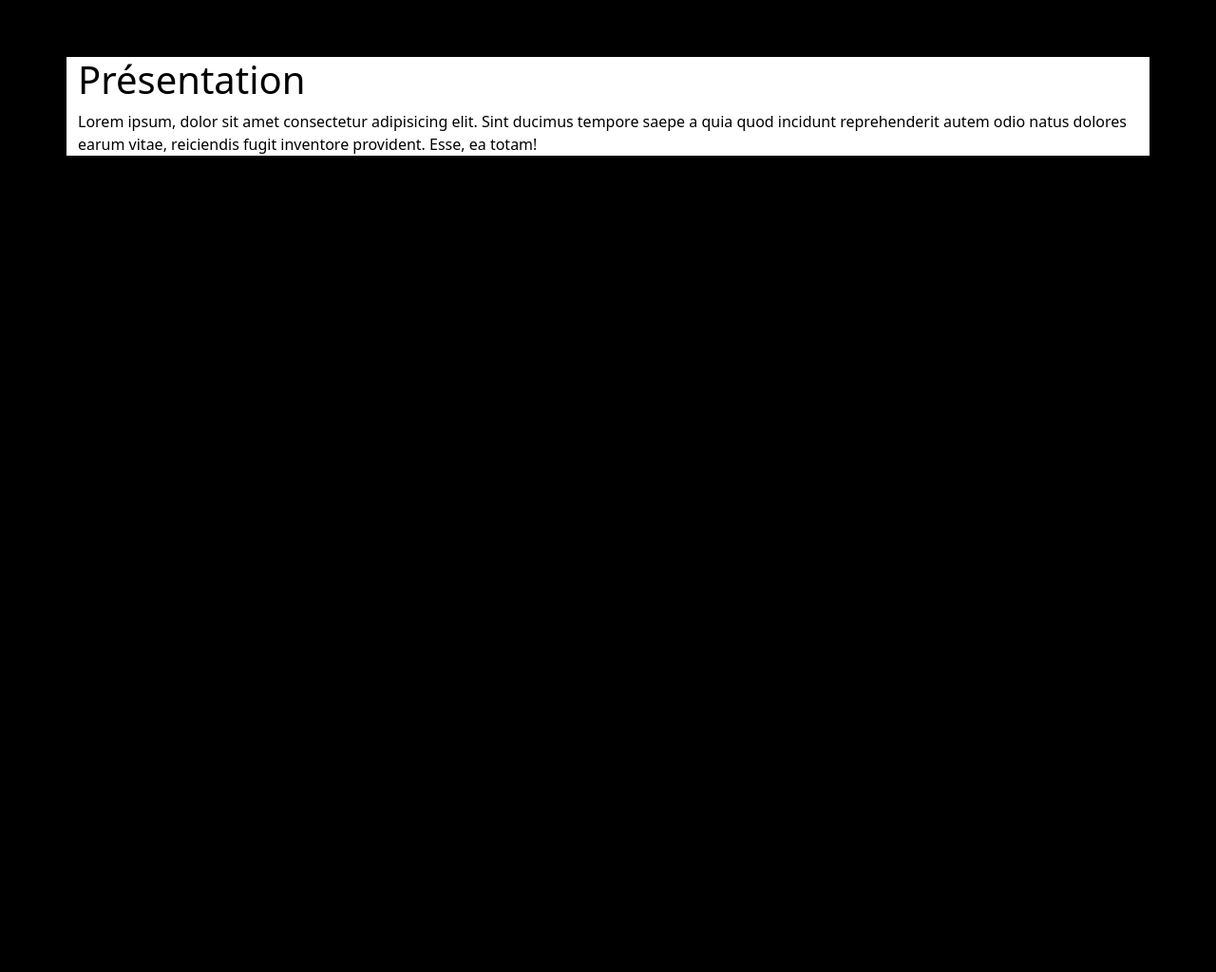
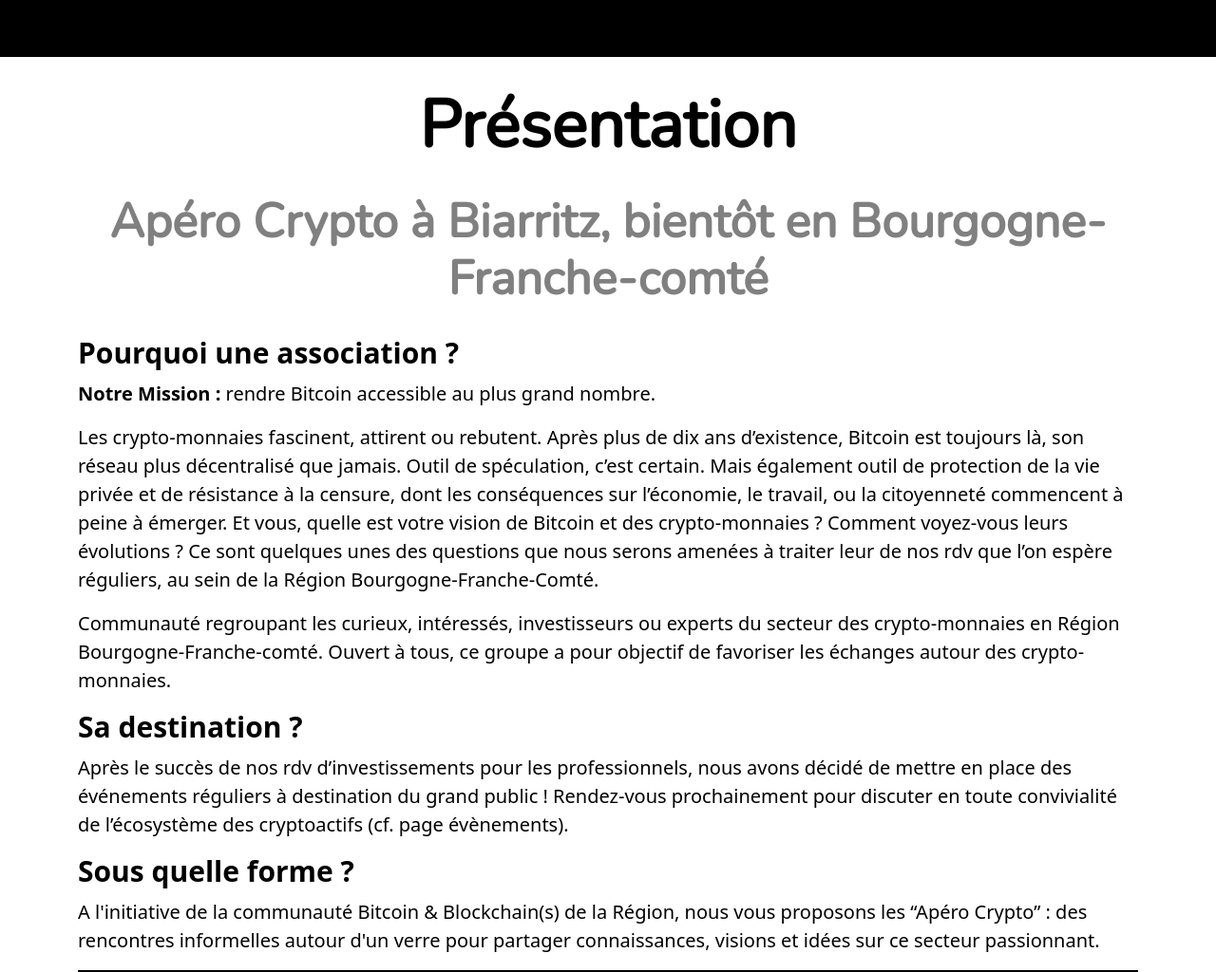
Before and after one commit to LeoHgn/SITEMUGI, a plain HTML site: page index.html in a window 1280 px wide. Shown: the part 1140-2164 px from the top of the page at 95% size. Before the commit the page ends 1320 px from the top, so only its background shows below. Drawn offline with nearby package versions, Linux system fonts and the light colour scheme.

Commit message:
Ajout de la première section de texte, essai d'une fonction pour garder le menu fixe

```diff
--- a/css/style.css
+++ b/css/style.css
@@ -1,4 +1,5 @@
 /* Changements de base pour la page */
+@import url('https://fonts.googleapis.com/css2?family=Nunito&display=swap');
 
 html{
     scroll-behavior: smooth;
@@ -28,6 +29,7 @@ a {
     color: white;
     padding: 10px 0;
     font-size: 20px;
+    font-family: 'Nunito', sans-serif;
 }
 
 .my-nav a:hover{
@@ -89,10 +91,14 @@ a {
 .carousel-content>a:hover{
     color: white;
     opacity: 0.5;
-    transition-duration: 0.2s;
+    transition-duration: 0.5s;
 }
 
 /* Conteneur du texte sous le slider */
+.conteneur{
+    background-color: white;
+}
+
 .container{
     position: relative;
     z-index: 1;
@@ -100,3 +106,50 @@ a {
     margin-top: 1200px;
     background-color: white;
 }
+
+section{
+    border-bottom: black 2px solid;
+}
+
+h1{
+    text-align: center;
+    margin-bottom: 30px;
+    padding-top: 30px;
+    font-family: 'Nunito', sans-serif;
+    font-weight: bold;
+    font-size: 70px;
+}
+
+h2{
+    text-align: center;
+    margin-bottom: 30px;
+    font-family: 'Nunito', sans-serif;
+    font-weight: bold;
+    font-size: 50px;
+    color: grey;
+}
+
+h3{
+    font-size: 30px;
+    margin-bottom: 10px;
+    font-weight: bold;
+}
+
+p{
+    font-size: 20px;
+}
+
+/* Propriétés d'habillage du texte */
+.citation{
+    text-align: center;
+    width: 100%;
+    color: grey;
+    font-style: italic;
+    justify-content: center;
+}
+
+section ul li{
+    font-size: 20px;
+    color: grey;
+    list-style-type: square;
+}
--- a/index.html
+++ b/index.html
@@ -15,10 +15,10 @@
                 <!-- Le menu -->
                 <ul class="my-nav nav justify-content-center">
                     <li class="nav-item">
-                      <a class="nav-link" href="#">PRÉSENTATION</a>
+                      <a class="nav-link" href="#presentation">PRÉSENTATION</a>
                     </li>
                     <li class="nav-item">
-                      <a class="nav-link" href="#">ÉVÉNEMENTS</a>
+                      <a class="nav-link" href="#evenements">ÉVÉNEMENTS</a>
                     </li>
                     <li class="nav-item">
                       <a class="nav-link logo">LOGO</a>
@@ -38,14 +38,14 @@
                         <div class="carousel-item active" data-bs-interval="10000000000">
                             <img src="images/slide1.jpg" class="d-block w-100" alt="...">
                             <div class="carousel-content">
-                                <a href="#">PRÉSENTATION</a>
+                                <a href="#presentation">PRÉSENTATION</a>
                             </div>
                         </div>
 
                         <div class="carousel-item" data-bs-interval="10000000000">
                             <img src="images/slide2.jpg" class="d-block w-100" alt="...">
                             <div class="carousel-content">
-                                <a href="#">ÉVÉNEMENTS</a>
+                                <a href="#evenements">ÉVÉNEMENTS</a>
                             </div>
                         </div>
 
@@ -79,15 +79,31 @@
             </div>
         </div>
 
-        <div class="container">
-            <section>
-                <h1>Présentation</h1>
-                <p>Lorem ipsum, dolor sit amet consectetur adipisicing elit. Sint ducimus tempore saepe a quia quod incidunt reprehenderit autem odio natus dolores earum vitae, reiciendis fugit inventore provident. Esse, ea totam!</p>
-            </section>
+        <div class="container-fluid conteneur">
+            <div class="container">
+                <section id="presentation">
+                    <h1>Présentation</h1>
+                    <h2>Apéro Crypto à Biarritz, bientôt en Bourgogne-Franche-comté</h2>
+                    <h3>Pourquoi une association ?</h3>
+                    <p><strong>Notre Mission :</strong> rendre Bitcoin accessible au plus grand nombre.</p>
+                    <p>Les crypto-monnaies fascinent, attirent ou rebutent. Après plus de dix ans d’existence, Bitcoin est toujours là, son réseau plus décentralisé que jamais.
+                    Outil de spéculation, c’est certain. Mais également outil de protection de la vie privée et de résistance à la censure, dont les conséquences sur l’économie, le travail,
+                    ou la citoyenneté commencent à peine à émerger. Et vous, quelle est votre vision de Bitcoin et des crypto-monnaies ? Comment voyez-vous leurs évolutions ? Ce sont quelques
+                    unes des questions que nous serons amenées à traiter leur de nos rdv que l’on espère réguliers, au sein de la Région Bourgogne-Franche-Comté.</p>
+                    <p>Communauté regroupant les curieux, intéressés, investisseurs ou experts du secteur des crypto-monnaies en Région Bourgogne-Franche-comté.
+                    Ouvert à tous, ce groupe a pour objectif de favoriser les échanges autour des crypto-monnaies.</p>
+                    <h3>Sa destination ?</h3>
+                    <p>Après le succès de nos rdv d’investissements pour les professionnels, nous avons décidé de mettre en place des événements réguliers à destination du grand public !
+                    Rendez-vous prochainement pour discuter en toute convivialité de l’écosystème des cryptoactifs (cf. page évènements).</p>
+                    <h3>Sous quelle forme ?</h3>
+                    <p>A l'initiative de la communauté Bitcoin & Blockchain(s) de la Région, nous vous proposons les “Apéro Crypto” :
+                    des rencontres informelles autour d'un verre pour partager connaissances, visions et idées sur ce secteur passionnant.</p>
+                </section>
+            </div>
         </div>
 
+        <script src="https://ajax.googleapis.com/ajax/libs/jquery/3.3.1/jquery.min.js"></script>
         <script src="https://cdn.jsdelivr.net/npm/bootstrap@5.0.0-beta2/dist/js/bootstrap.bundle.min.js" integrity="sha384-b5kHyXgcpbZJO/tY9Ul7kGkf1S0CWuKcCD38l8YkeH8z8QjE0GmW1gYU5S9FOnJ0" crossorigin="anonymous"></script>
         <script src="js/script.js"></script>
-        <script src="https://ajax.googleapis.com/ajax/libs/jquery/3.3.1/jquery.min.js"></script>
     </body>
 </html>
--- a/js/script.js
+++ b/js/script.js
@@ -0,0 +1,19 @@
+$(function(){
+    // On recupere la position du bloc par rapport au haut du site
+    var position_top_raccourci = $(".my-nav").offset().top;
+
+    //Au scroll dans la fenetre on déclenche la fonction
+    $(window).scroll(function () {
+
+    //si on a defile de plus de 150px du haut vers le bas
+    if ($(this).scrollTop() > position_top_raccourci) {
+
+    //on ajoute la classe "fixNavigation" a <div id="navigation">
+    $('.my-nav').addClass("fixNavigation");
+    } else {
+
+    //sinon on retire la classe "fixNavigation" a <div id="navigation">
+    $('.my-nav').removeClass("fixNavigation");
+    }
+    });
+    });
```
